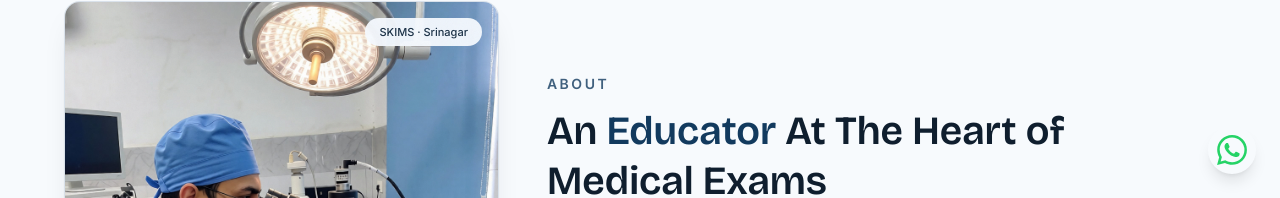
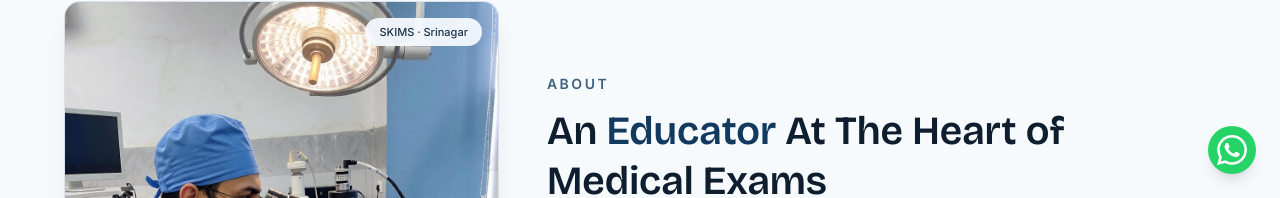
Before and after one commit to azambeigh/Dr-Ashfaq, a Next.js app: page / in a window 1280 px wide. Shown: the part 602-800 px from the top of the page. Built offline with nearby package versions, Linux system fonts and the light colour scheme.

Commit message:
fixed whatsapp logo

```diff
--- a/components/sections/Expert.jsx
+++ b/components/sections/Expert.jsx
@@ -40,6 +40,10 @@ const orderClasses = [
   "order-5",   // i=11 -> pos 5
 ];
 
+// Visual position (1-indexed, matching orderClasses above) for each array index,
+// used to stagger the reveal animation by screen position rather than array index.
+const visualPosition = [1, 9, 10, 11, 12, 6, 7, 8, 2, 3, 4, 5];
+
 export default function Expertise() {
   return (
     <section id="expertise" className="container-px py-20 sm:py-24">
@@ -59,11 +63,12 @@ export default function Expertise() {
         <div className="grid gap-x-4 gap-y-6 sm:grid-cols-2 lg:grid-cols-4">
           {expertise.map((item, i) => {
             const Icon = icons[i];
+            const delay = (visualPosition[i] - 1) * 0.05;
 
             // first card: image-only tile, no text/icon
             if (i === 0) {
               return (
-                <Reveal key={item.title} delay={i * 0.07} className={orderClasses[i]}>
+                <Reveal key={item.title} delay={delay} className={orderClasses[i]}>
                   <div className="card-shadow relative overflow-hidden rounded-2xl h-90 md:h-93 lg:h-77 ">
                     <img
                       src="/images/ExpertCard.png"
@@ -76,7 +81,7 @@ export default function Expertise() {
             }
 
             return (
-              <Reveal key={item.title} delay={i * 0.07} className={orderClasses[i]}>
+              <Reveal key={item.title} delay={delay} className={orderClasses[i]}>
                 <div className="group card-shadow relative flex h-full flex-col overflow-hidden rounded-2xl border border-ink/8 bg-cream">
                   <div className="relative aspect-video overflow-hidden">
                     <img
--- a/components/ui/WhatsAppButton.jsx
+++ b/components/ui/WhatsAppButton.jsx
@@ -10,7 +10,7 @@ function WhatsAppLogo(props) {
   return (
     <svg xmlns="http://www.w3.org/2000/svg" viewBox="0 0 24 24" {...props}>
       <path
-        fill="#25D366"
+        fill="#fff"
         d="M12.04 2c-5.46 0-9.91 4.45-9.91 9.91 0 1.75.46 3.45 1.32 4.95L2.05 22l5.25-1.38c1.45.79 3.08 1.21 4.74 1.21 5.46 0 9.91-4.45 9.91-9.91 0-2.65-1.03-5.14-2.9-7.01A9.816 9.816 0 0 0 12.04 2m.01 1.67c2.2 0 4.26.86 5.82 2.42a8.225 8.225 0 0 1 2.41 5.83c0 4.54-3.7 8.23-8.24 8.23-1.48 0-2.93-.39-4.19-1.15l-.3-.17-3.12.82.83-3.04-.2-.32a8.188 8.188 0 0 1-1.26-4.38c.01-4.54 3.7-8.24 8.25-8.24M8.53 7.33c-.16 0-.43.06-.66.31-.22.25-.87.86-.87 2.07 0 1.22.89 2.39 1 2.56.14.17 1.76 2.67 4.25 3.73.59.27 1.05.42 1.41.53.59.19 1.13.16 1.56.1.48-.07 1.46-.6 1.67-1.18.21-.58.21-1.07.15-1.18-.07-.1-.23-.16-.48-.27-.25-.14-1.47-.74-1.69-.82-.23-.08-.37-.12-.56.12-.16.25-.64.81-.78.97-.15.17-.29.19-.53.07-.26-.13-1.06-.39-2-1.23-.74-.66-1.23-1.47-1.38-1.72-.12-.24-.01-.39.11-.5.11-.11.27-.29.37-.44.13-.14.17-.25.25-.41.08-.17.04-.31-.02-.43-.06-.11-.56-1.35-.77-1.84-.2-.48-.4-.42-.56-.43-.14 0-.3-.01-.47-.01Z"
       />
     </svg>
@@ -35,7 +35,7 @@ export default function WhatsAppButton() {
       target="_blank"
       rel="noreferrer"
       aria-label="Chat on WhatsApp"
-      className={`group fixed right-6 z-50 flex h-12 w-12 items-center justify-center rounded-full bg-mint shadow-lg transition-all duration-300 hover:scale-105 hover:shadow-xl ${
+      className={`group fixed right-6 z-50 flex h-12 w-12 items-center justify-center rounded-full bg-[#25D366] shadow-lg transition-all duration-300 hover:scale-105 hover:shadow-xl ${
         scrollBtnVisible ? "bottom-20" : "bottom-6"
       }`}
     >
```
